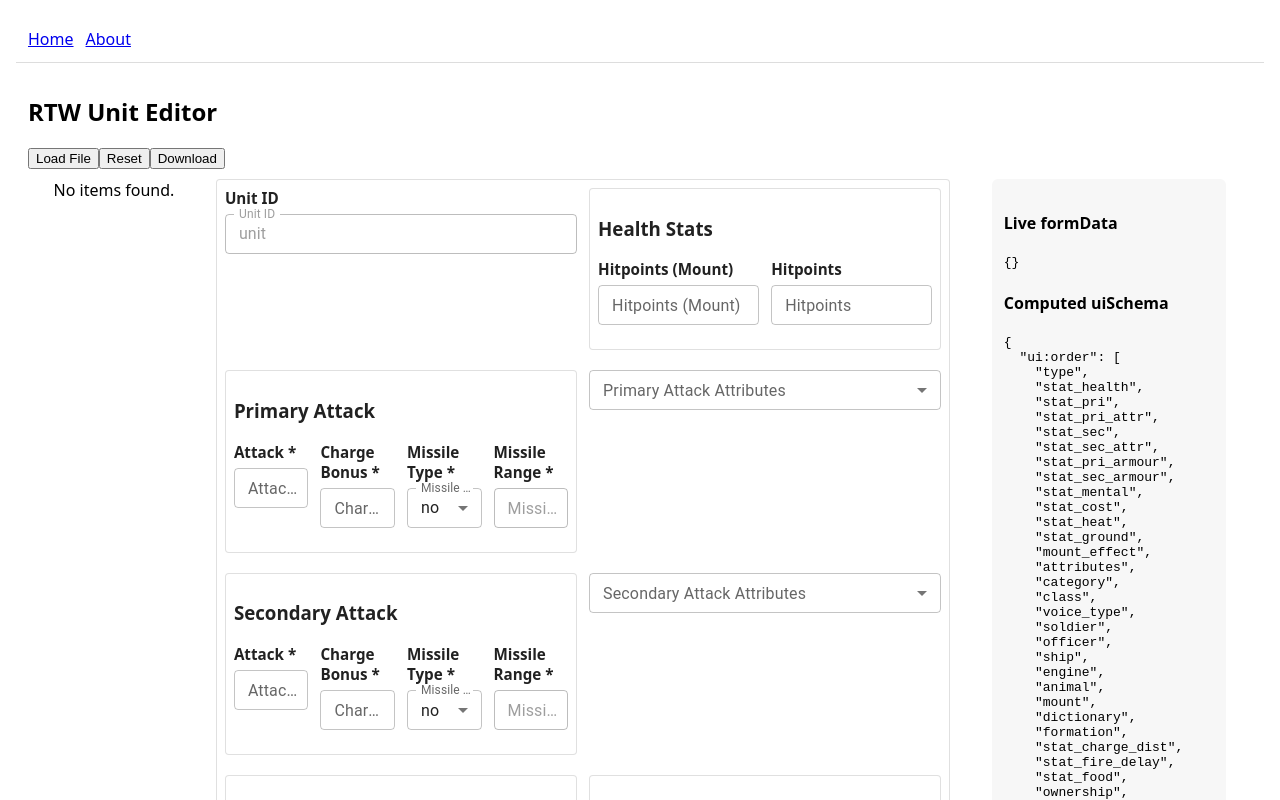
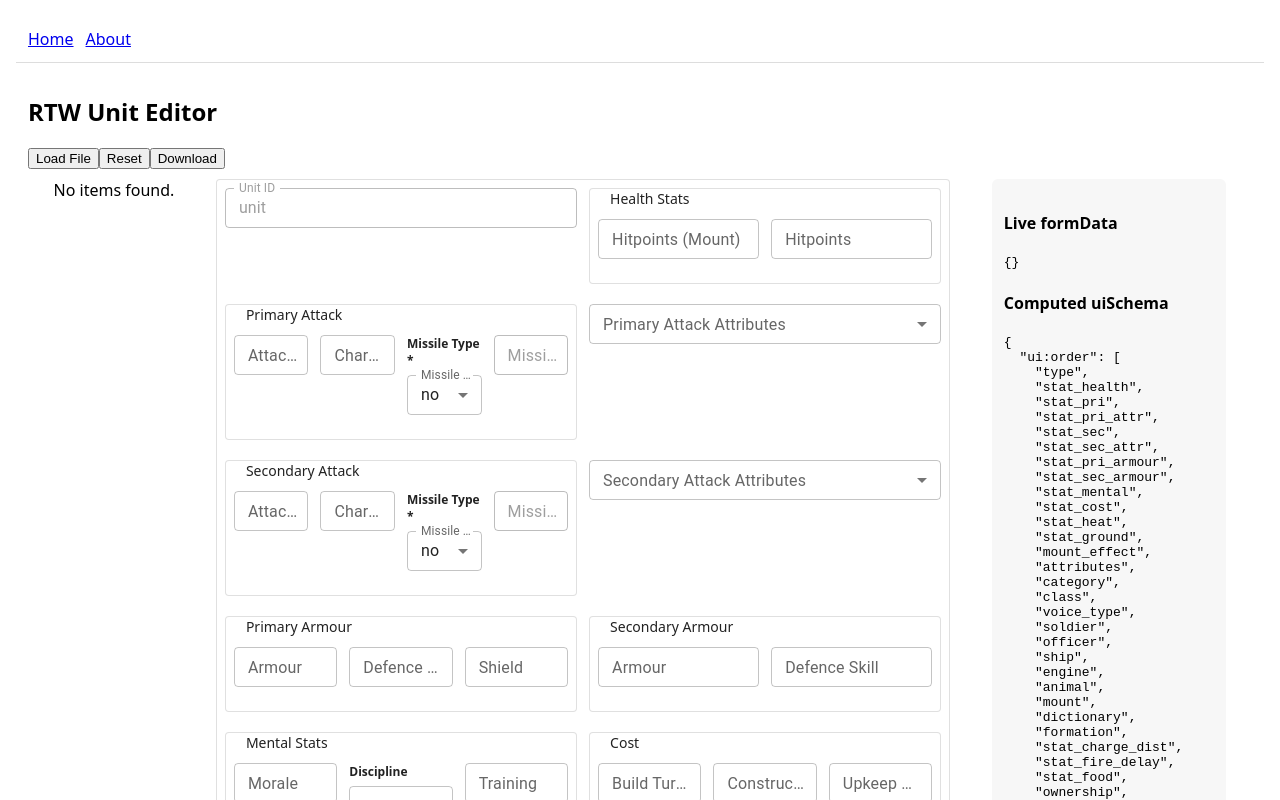
Before and after one commit to PanaPapad/RTW_Editor, a React (Vite) app: page /editor/units in a window 1280 px wide. Shown: the top 800 px of the page. Built offline with nearby package versions, Linux system fonts and the light colour scheme.

Commit message:
#6 Changed Object type label

```diff
--- a/src/components/CustomFieldTemplate.jsx
+++ b/src/components/CustomFieldTemplate.jsx
@@ -24,11 +24,13 @@ export default function CustomFieldTemplate(props) {
   };
 
   const isNotField = schema?.type === "array" || schema?.type === "object";
-  const hideLabel = uiSchema?.["ui:options"]?.label === false || isNotField;
+  const isNotEnum = !schema?.hasOwnProperty("enum");
+  const hideLabel =
+    uiSchema?.["ui:options"]?.label === false || isNotField || isNotEnum;
   return (
     <div className={classNames} id={id} style={wrapperStyle} hidden={hidden}>
       {!hideLabel && label ? (
-        <label className="field-label">
+        <label className="field-label" style={{ fontSize: "12px" }}>
           {label}
           {required ? " *" : ""}
         </label>
--- a/src/components/ObjectFieldTemplate.jsx
+++ b/src/components/ObjectFieldTemplate.jsx
@@ -15,7 +15,24 @@ export default function ObjectFieldTemplate(props) {
   const renderTitle = () => {
     if (!title) return null;
     if (typeof TitleField === "function") return <TitleField title={title} />;
-    return <h3>{title}</h3>;
+    return (
+      // floating label positioned over the Paper border to mimic an input label
+      <Box
+        component="span"
+        sx={{
+          display: "inline-block",
+          position: "relative",
+          top: -10,
+          ml: 1,
+          px: 0.5,
+          bgcolor: "background.paper",
+          fontSize: "0.875rem",
+          fontWeight: 500,
+        }}
+      >
+        {title}
+      </Box>
+    );
   };
 
   const renderDescription = () => {
```
